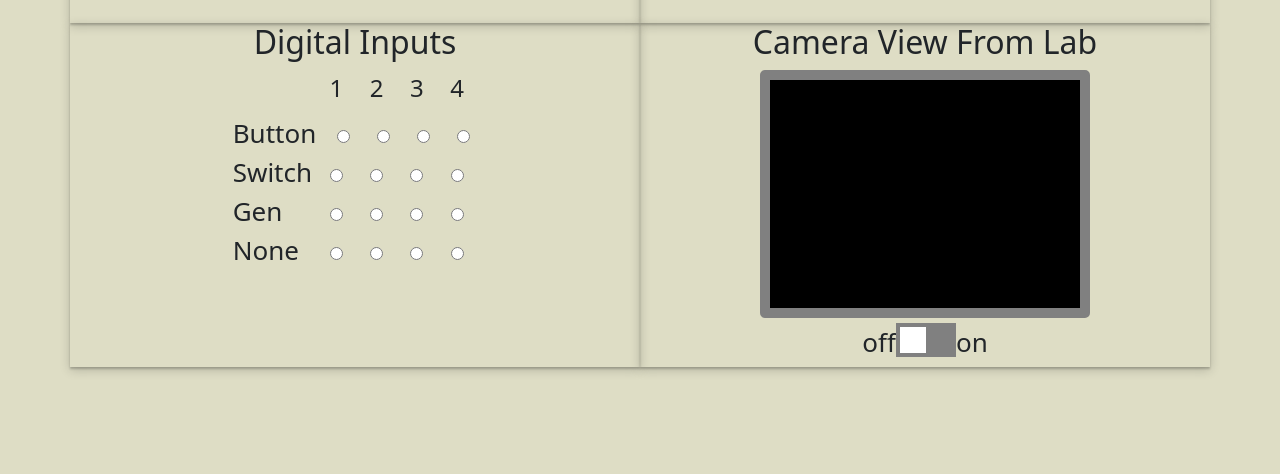
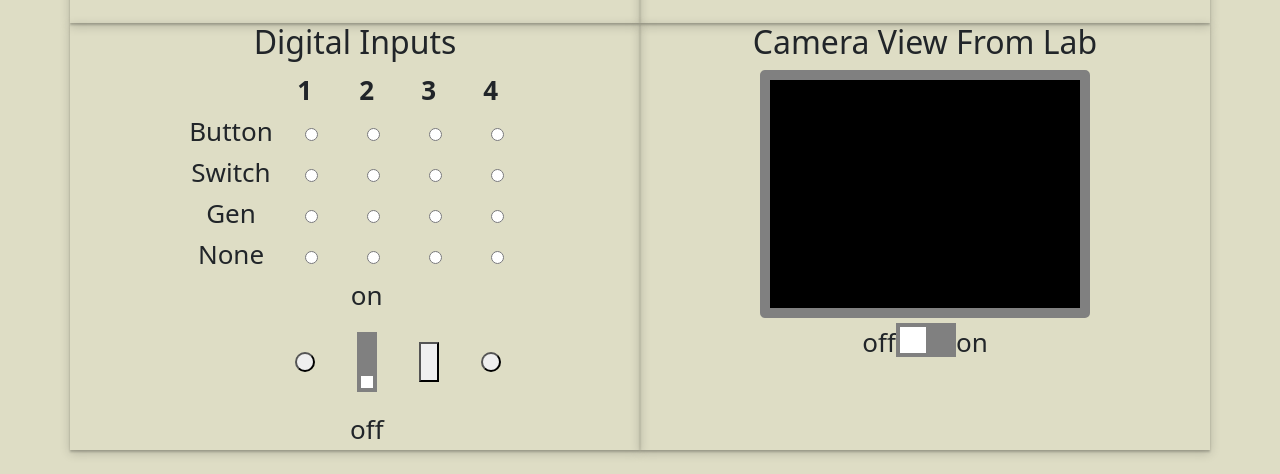
Before and after one commit to BogdanVeligorskyi/mcu-and-fpga-remote-lab-frontend, a JavaScript app: page / in a window 1280 px wide. Shown: the part 323-797 px from the top of the page. Built offline with nearby package versions, Linux system fonts and the light colour scheme; the HTML template or start-up script is replaced by a standard one.

Commit message:
Added 2 of 4 components in digital inputs modes

```diff
--- a/src/App.css
+++ b/src/App.css
@@ -66,6 +66,11 @@
   margin: auto
 }
 
+table {
+  margin-left: auto;
+  margin-right: auto;
+}
+
 .digital-input-ch1, .digital-input-ch2, .digital-input-ch3, .digital-input-ch4 {
   display: inline-block;
 }
@@ -75,11 +80,37 @@
   text-align: left;
 }
 
+.digital-input-wrapper {
+  height: 95px;
+  width: 60px;
+  justify-content: center;
+  align-items: center;
+  display: flex;
+}
+
+.digital-input-button {
+  height: 20px;
+  width: 20px;
+  border-radius: 10px;
+}
+
+.digital-input-switch {
+  height: 40px;
+  width: 20px;
+}
+
 .switch {
   position: relative;
   display: inline-block;
   width: 60px;
   height: 34px;
+}
+
+.switch-vertical {
+  position: relative;
+  display: inline-block;
+  width: 20px;
+  height: 60px;
 }
 
 .switch input {
@@ -88,7 +119,13 @@
   height: 0;
 }
 
-.slider {
+.switch-vertical input {
+  opacity: 0;
+  width: 0;
+  height: 0;
+}
+
+.slider, .slider-vertical {
   position: absolute;
   cursor: pointer;
   top: 0;
@@ -96,6 +133,18 @@
   right: 0;
   bottom: 0;
   background-color: gray;
+  -webkit-transition: .4s;
+  transition: .4s;
+}
+
+.slider-vertical:before {
+  position: absolute;
+  content: "";
+  height: 12px;
+  width: 12px;
+  left: 4px;
+  bottom: 4px;
+  background-color: white;
   -webkit-transition: .4s;
   transition: .4s;
 }
@@ -112,11 +161,11 @@
   transition: .4s;
 }
 
-input:checked + .slider {
+input:checked + .slider, input:checked + .slider-vertical {
   background-color: green;
 }
 
-input:focus + .slider {
+input:focus + .slider, input:focus + .slider-vertical {
   box-shadow: 0 0 1px green;
 }
 
@@ -130,11 +179,17 @@ input:checked + .slider:before {
   transform: translateX(26px);
 }
 
-.slider.round {
+input:checked + .slider-vertical:before {
+  -webkit-transform: translateY(-40px);
+  -ms-transform: translateY(-40px);
+  transform: translateY(-40px);
+}
+
+.slider.round, .slider-vertical.round {
   border-radius: 34px;
 }
 
-.slider.round:before {
+.slider.round:before, .slider-vertical.round:before {
   border-radius: 50%;
 }
 
--- a/src/App.js
+++ b/src/App.js
@@ -32,13 +32,134 @@ function App() {
             <div class="col digital-inputs">
               <h2>Digital Inputs</h2>
 
-              <div class="digital-input-types">
+              <table>
+                <tr>
+                  <th></th>
+                  <th>1</th>
+                  <th>2</th>
+                  <th>3</th>
+                  <th>4</th>
+                </tr>
+                <tr>
+                  <td>Button</td>
+                  <td>
+                  &nbsp;&nbsp;<input type="radio" id="buttonCh1" name="di_channel_1" value=""/>
+                  <label for="buttonCh1"></label>
+                  </td>
+                  <td>&nbsp;&nbsp;
+                  <input type="radio" id="buttonCh2" name="di_channel_2" value=""/>
+                <label for="buttonCh2"></label>
+                  </td>
+                  <td>&nbsp;&nbsp;
+                  <input type="radio" id="buttonCh3" name="di_channel_3" value=""/>
+                <label for="buttonCh3"></label>
+                  </td>
+                  <td>&nbsp;&nbsp;
+                  <input type="radio" id="buttonCh4" name="di_channel_4" value=""/>
+                <label for="buttonCh4"></label>
+                  </td>
+                </tr>
+                <tr>
+                  <td>Switch</td>
+                  <td>
+                  &nbsp;&nbsp;<input type="radio" id="switchCh1" name="di_channel_1" value=""/>
+                  <label for="switchCh1"></label>
+                  </td>
+                  <td>&nbsp;&nbsp;
+                  <input type="radio" id="switchCh2" name="di_channel_2" value=""/>
+                <label for="switchCh2"></label>
+                  </td>
+                  <td>&nbsp;&nbsp;
+                  <input type="radio" id="switchCh3" name="di_channel_3" value=""/>
+                <label for="switchCh3"></label>
+                  </td>
+                  <td>&nbsp;&nbsp;
+                  <input type="radio" id="switchCh4" name="di_channel_4" value=""/>
+                <label for="switchCh4"></label>
+                  </td>
+                </tr>
+                <tr>
+                  <td>Gen</td>
+                  <td>
+                  &nbsp;&nbsp;<input type="radio" id="genCh1" name="di_channel_1" value=""/>
+                  <label for="genCh1"></label>
+                  </td>
+                  <td>&nbsp;&nbsp;
+                  <input type="radio" id="genCh2" name="di_channel_2" value=""/>
+                <label for="genCh2"></label>
+                  </td>
+                  <td>&nbsp;&nbsp;
+                  <input type="radio" id="genCh3" name="di_channel_3" value=""/>
+                <label for="genCh3"></label>
+                  </td>
+                  <td>&nbsp;&nbsp;
+                  <input type="radio" id="genCh4" name="di_channel_4" value=""/>
+                <label for="genCh4"></label>
+                  </td>
+                </tr>
+                <tr>
+                  <td>None</td>
+                  <td>
+                  &nbsp;&nbsp;<input type="radio" id="noneCh1" name="di_channel_1" value=""/>
+                  <label for="noneCh1"></label>
+                  </td>
+                  <td>&nbsp;&nbsp;
+                  <input type="radio" id="noneCh2" name="di_channel_2" value=""/>
+                <label for="noneCh2"></label>
+                  </td>
+                  <td>&nbsp;&nbsp;
+                  <input type="radio" id="noneCh3" name="di_channel_3" value=""/>
+                <label for="noneCh3"></label>
+                  </td>
+                  <td>&nbsp;&nbsp;
+                  <input type="radio" id="noneCh4" name="di_channel_4" value=""/>
+                <label for="noneCh4"></label>
+                  </td>
+                </tr>
+                <tr>
+                  <td></td>
+                  <td>
+                    <div class="digital-input-wrapper">
+                      <button class="digital-input-button"></button>
+                    </div>
+                  </td>
+                  <td>
+                  on
+                    <div class="digital-input-wrapper">
+
+                      <label class="switch-vertical">
+                        <input type="checkbox"/>
+                        <span class="slider-vertical"></span>
+                      </label>
+
+                    </div>
+                    off
+                  </td>
+
+                  <td>
+                    <div class="digital-input-wrapper">
+                    <button class="digital-input-switch"></button>
+
+                    </div>
+                  </td>
+                  <td>
+                    <div class="digital-input-wrapper">
+                      <button class="digital-input-button"></button>
+                    </div>
+                  </td>
+                </tr>
+              </table>
+
+            </div>
+
+              {/* <div class="digital-input-types">
                 Button  <br/>
                 Switch  <br/>
                 Gen  <br/>
                 None  <br/>
+                <br/>
+                <br/>
               </div>
-
 
               <div class="digital-input-ch1">
                 <fieldset>
@@ -52,7 +173,11 @@ function App() {
                   <label for="genCh1"></label><br/>
                   <input type="radio" id="noneCh1" name="di_channel_1" value=""/>
                   <label for="noneCh1"></label><br/>
+
                 </fieldset>
+                <div class="digital-input-wrapper">
+                  <button class="digital-input-button"></button>
+                </div>
               </div>
 
               <div class="digital-input-ch2">
@@ -68,6 +193,9 @@ function App() {
                 <input type="radio" id="noneCh2" name="di_channel_2" value=""/>
                 <label for="noneCh2"></label><br/>
                 </fieldset>
+                <div class="digital-input-wrapper">
+                  <button class="digital-input-switch"></button>
+                </div>
               </div>
               <div class="digital-input-ch3">
               <fieldset>
@@ -77,10 +205,11 @@ function App() {
                 <label for="buttonCh3"></label><br/>
                 <input type="radio" id="switchCh3" name="di_channel_3" value=""/>
                 <label for="switchCh3"></label><br/>
-                <input type="radio" id="genCh3" name="di_channel_2" value=""/>
+                <input type="radio" id="genCh3" name="di_channel_3" value=""/>
                 <label for="genCh3"></label><br/>
                 <input type="radio" id="noneCh3" name="di_channel_3" value=""/>
                 <label for="noneCh3"></label><br/>
+                <button></button>
                 </fieldset>
               </div>
               <div class="digital-input-ch4">
@@ -95,9 +224,10 @@ function App() {
                 <label for="genCh4"></label><br/>
                 <input type="radio" id="noneCh4" name="di_channel_4" value=""/>
                 <label for="noneCh4"></label><br/>
+                <button></button>
                 </fieldset>
               </div>
-            </div>
+            </div> */}
 
             <div class="col camera-view">
               <h2>Camera View From Lab</h2>
```
